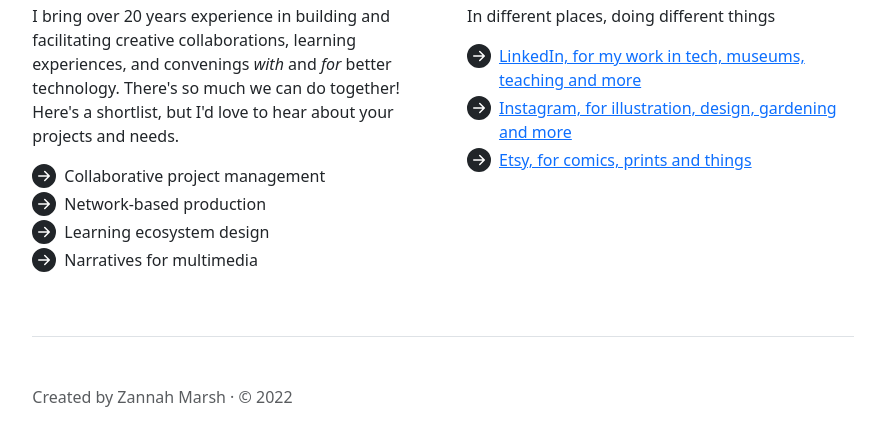
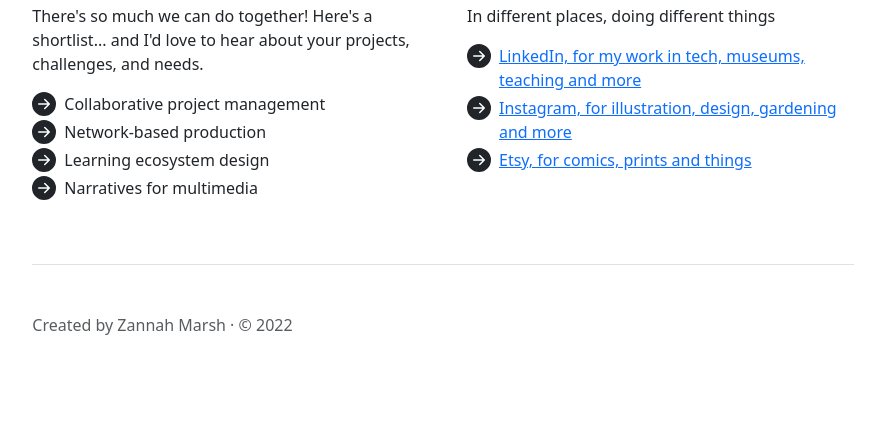
Before and after one commit to zee-em/zee-em.github.io, a plain HTML site: page index.html in a window 1280 px wide. Shown: the part 452-898 px from the top of the page, without its empty margins (197-1082 px from the left). Drawn offline with Linux system fonts and the light colour scheme.

Commit message:
Update index.html

```diff
--- a/index.html
+++ b/index.html
@@ -93,7 +93,7 @@
     <div class="row g-5">
       <div class="col-md-6">
          <h2>Let's collaborate...</h2>
-        <p> I bring over 20 years experience in building and facilitating creative collaborations, learning experiences, and convenings <em>with</em> and <em>for</em> better technology. There's so much we can do together! Here's a shortlist, but I'd love to hear about your projects and needs. </p>
+        <p>There's so much we can do together! Here's a shortlist... and I'd love to hear about your projects, challenges, and needs. </p>
         <ul class="icon-list ps-0">
           <li class="d-flex align-items-start mb-1">Collaborative project management</li>
           <li class="d-flex align-items-start mb-1">Network-based production</li>
```
